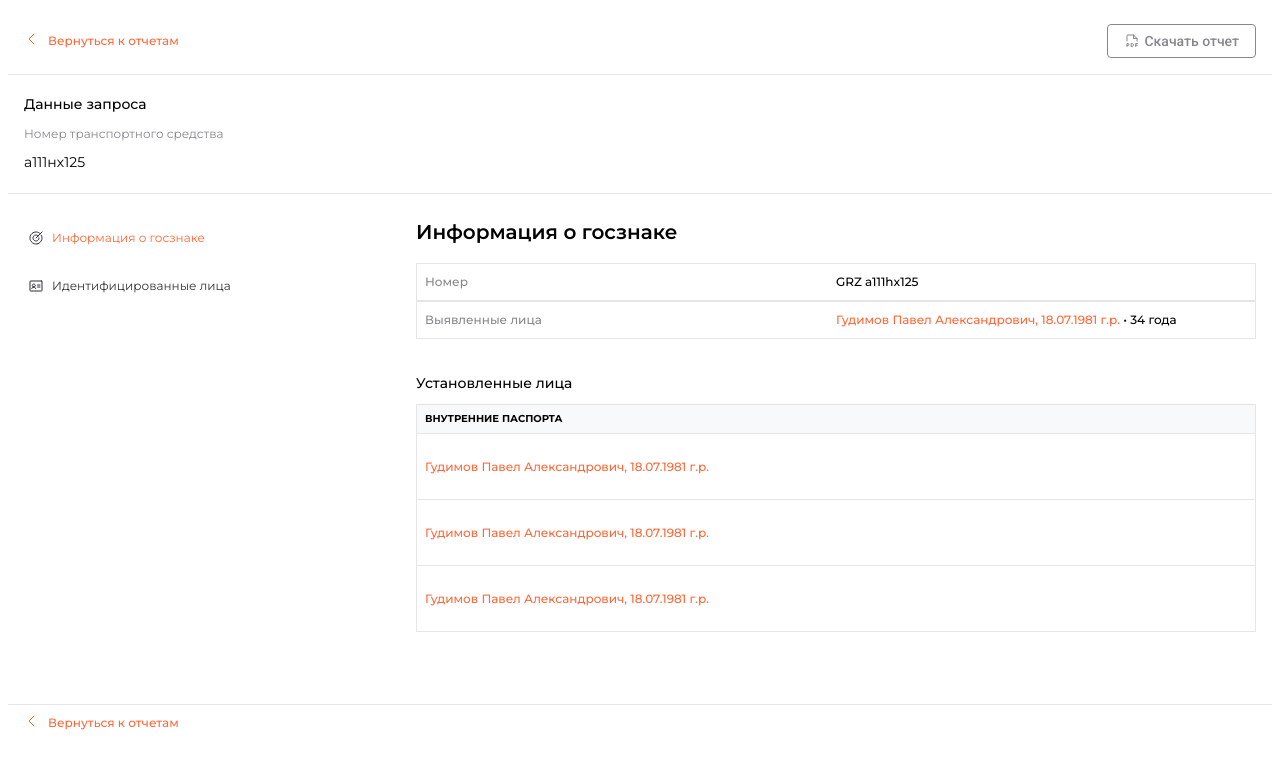
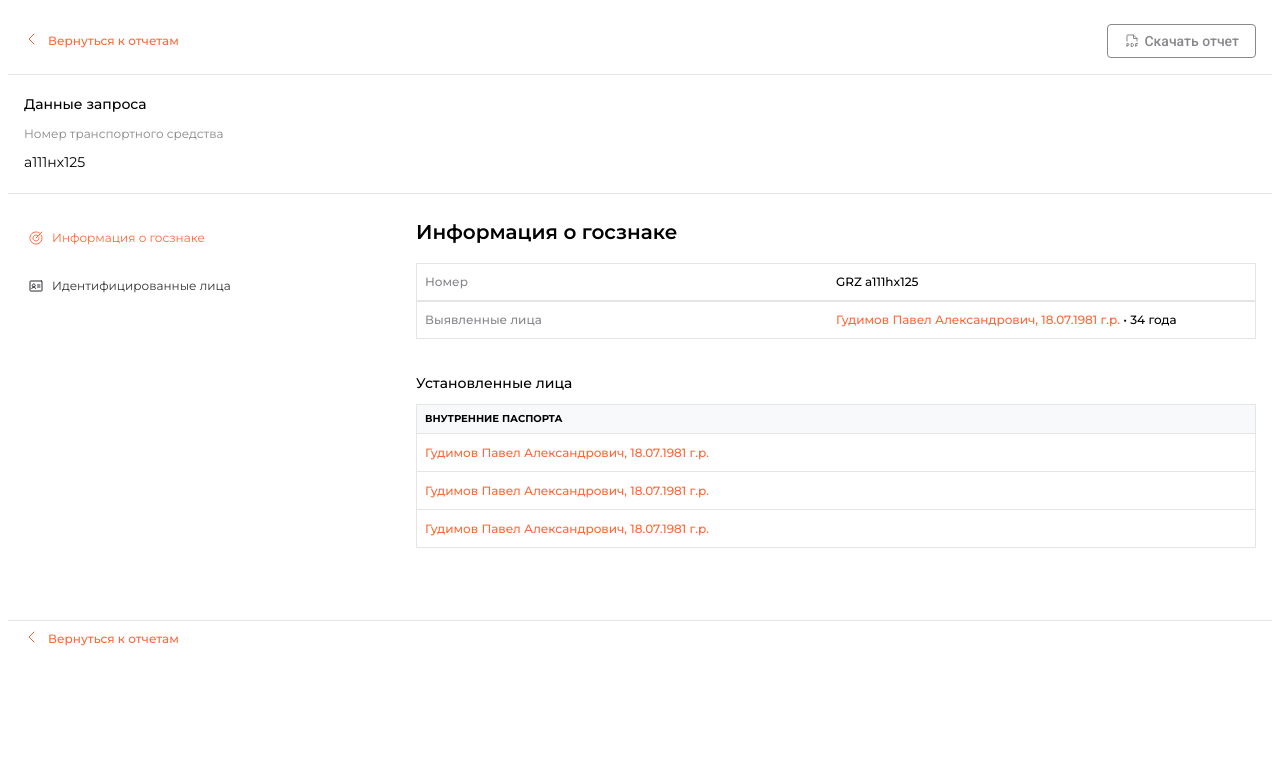
Before and after one commit to loqumi/layout-test, a React (Create React App) app: page / in a window 1280 px wide. Shown: the top 768 px of the page. Built offline with nearby package versions, Linux system fonts and the light colour scheme.

Commit message:
fix: added animations to links in main content, fixed gaps in table

```diff
--- a/src/Components/InfoTab.js
+++ b/src/Components/InfoTab.js
@@ -27,9 +27,9 @@ const InfoTab = () => {
 				<tr><th className="table-header">ВНУТРЕННИЕ ПАСПОРТА</th></tr>
 				</thead>
 				<tbody>
-				<tr><td><p><a className='custom-link' href="#">Гудимов Павел Александрович, 18.07.1981 г.р.</a></p></td></tr>
-				<tr><td><p><a className='custom-link' href="#">Гудимов Павел Александрович, 18.07.1981 г.р.</a></p></td></tr>
-				<tr><td><p><a className='custom-link' href="#">Гудимов Павел Александрович, 18.07.1981 г.р.</a></p></td></tr>
+				<tr><td className='custom-link'><p><a href="#">Гудимов Павел Александрович, 18.07.1981 г.р.</a></p></td></tr>
+				<tr><td className='custom-link'><p><a href="#">Гудимов Павел Александрович, 18.07.1981 г.р.</a></p></td></tr>
+				<tr><td className='custom-link'><p><a href="#">Гудимов Павел Александрович, 18.07.1981 г.р.</a></p></td></tr>
 				</tbody>
 			</table>
 		</div>
--- a/src/Components/Sidebar.js
+++ b/src/Components/Sidebar.js
@@ -1,7 +1,5 @@
 import React from 'react';
 import '../styles/Sidebar.css';
-import IconTarget from '../icons/Target.svg'
-import IconIdentificationCard from '../icons/IdentificationCard.svg'
 
 const Sidebar = ({ activeTab, setActiveTab, isVisible }) => {
 	return (
@@ -11,13 +9,25 @@ const Sidebar = ({ activeTab, setActiveTab, isVisible }) => {
 					className={activeTab === 'info' ? 'menu-item active' : 'menu-item'}
 					onClick={() => setActiveTab('info')}
 				>
-					<img className="menu-icon" src={IconTarget} alt={'IconTarget'} /> Информация о госзнаке
+					<svg width="16" height="16" viewBox="0 0 16 16" fill="none" xmlns="http://www.w3.org/2000/svg">
+						<path className="menu-icon" d="M8 8L14 2" stroke="#2D2D31" strokeLinecap="round" strokeLinejoin="round"/>
+						<path className="menu-icon" d="M12.2438 3.75624C11.1801 2.68934 9.75457 2.06065 8.24945 1.99461C6.74433 1.92858 5.26926 2.43 4.1162 3.39965C2.96314 4.36929 2.21612 5.73649 2.02301 7.23063C1.82989 8.72477 2.20474 10.237 3.07337 11.4679C3.942 12.6989 5.24111 13.5589 6.71356 13.8777C8.18601 14.1965 9.72449 13.9509 11.0245 13.1895C12.3245 12.4281 13.2913 11.2064 13.7335 9.7662C14.1758 8.326 14.0612 6.77225 13.4125 5.41249" stroke="#2D2D31" strokeLinecap="round" strokeLinejoin="round"/>
+						<path className="menu-icon" d="M10.1188 5.88124C9.62327 5.38715 8.97037 5.08222 8.27346 5.01944C7.57654 4.95665 6.87965 5.13997 6.30383 5.53754C5.72802 5.93512 5.30966 6.52184 5.12143 7.19578C4.9332 7.86973 4.98699 8.58831 5.27346 9.22673C5.55992 9.86514 6.06097 10.383 6.68955 10.6905C7.31814 10.9979 8.03456 11.0754 8.71436 10.9096C9.39416 10.7437 9.99439 10.345 10.4108 9.78265C10.8272 9.2203 11.0335 8.52985 10.9938 7.83124" stroke="#2D2D31" strokeLinecap="round" strokeLinejoin="round"/>
+					</svg>
+					Информация о госзнаке
 				</li>
 				<li
 					className={activeTab === 'identification' ? 'menu-item active' : 'menu-item'}
 					onClick={() => setActiveTab('identification')}
 				>
-					<img className="menu-icon" src={IconIdentificationCard} alt={'IconIdentificationCard'}/> Идентифицированные лица
+					<svg width="16" height="16" viewBox="0 0 16 16" fill="none" xmlns="http://www.w3.org/2000/svg">
+						<path className="menu-icon" d="M9.5 7H12" stroke="#2D2D31" strokeLinecap="round" strokeLinejoin="round"/>
+						<path className="menu-icon" d="M9.5 9H12" stroke="#2D2D31" strokeLinecap="round" strokeLinejoin="round"/>
+						<path className="menu-icon" d="M5.75626 9C6.58468 9 7.25626 8.32843 7.25626 7.5C7.25626 6.67157 6.58468 6 5.75626 6C4.92783 6 4.25626 6.67157 4.25626 7.5C4.25626 8.32843 4.92783 9 5.75626 9Z" stroke="#2D2D31" strokeLinecap="round" strokeLinejoin="round"/>
+						<path className="menu-icon" d="M3.81876 10.5C3.92891 10.0698 4.17911 9.6885 4.52991 9.4162C4.88072 9.1439 5.31217 8.99609 5.75626 8.99609C6.20034 8.99609 6.6318 9.1439 6.9826 9.4162C7.33341 9.6885 7.58361 10.0698 7.69376 10.5" stroke="#2D2D31" strokeLinecap="round" strokeLinejoin="round"/>
+						<path className="menu-icon" d="M13.5 3H2.5C2.22386 3 2 3.22386 2 3.5V12.5C2 12.7761 2.22386 13 2.5 13H13.5C13.7761 13 14 12.7761 14 12.5V3.5C14 3.22386 13.7761 3 13.5 3Z" stroke="#2D2D31" strokeLinecap="round" strokeLinejoin="round"/>
+					</svg>
+					Идентифицированные лица
 				</li>
 			</ul>
 		</aside>
--- a/src/styles/InfoTab.css
+++ b/src/styles/InfoTab.css
@@ -8,8 +8,13 @@
     }
 
     p a {
+        transition: 0.3s ease;
         text-decoration: none;
         color: #ff6838;
+    }
+
+    p a:hover {
+        color: #87878C;
     }
 
     .grey-text {
@@ -39,9 +44,21 @@
 }
 
 .custom-link {
-    font-size: 12px;
-    text-decoration: none;
-    color: #ff6838;
+    p {
+        margin: 0;
+    }
+
+    p a {
+        transition: 0.3s ease;
+        font-size: 12px;
+        text-decoration: none;
+        color: #ff6838;
+    }
+
+    p a:hover {
+        color: #87878C;
+
+    }
 }
 
 .data-table {
@@ -49,6 +66,7 @@
     border-collapse: collapse;
     margin-bottom: 32px;
 }
+
 .table-header {
     font-size: 10px;
     font-weight: 400;
--- a/src/styles/Sidebar.css
+++ b/src/styles/Sidebar.css
@@ -8,6 +8,7 @@
 }
 
 .menu-item {
+    transition: .3s ease;
     padding: 12px;
     cursor: pointer;
     font-size: 12px;
@@ -16,15 +17,21 @@
     color: #333;
     border-radius: 4px;
     margin-bottom: 8px;
+
+    svg {
+        margin-right: 8px;
+    }
 }
 
 .menu-item.active, .menu-item:hover {
     color: #ff6838;
+
+    .menu-icon {
+        transition: .3s ease;
+        stroke: #ff6838;
+    }
 }
 
-.menu-icon {
-    margin-right: 8px;
-}
 
 @media (max-width: 768px) {
     .sidebar {
```
